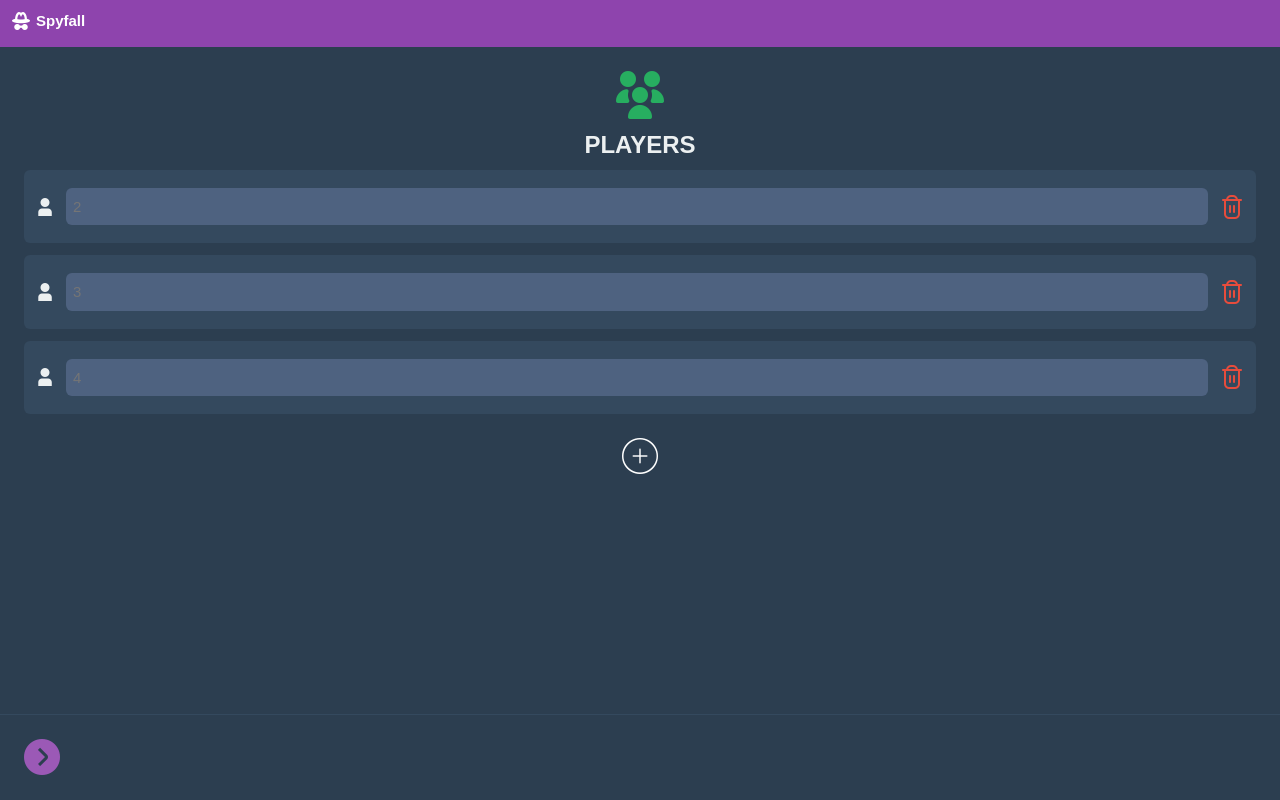
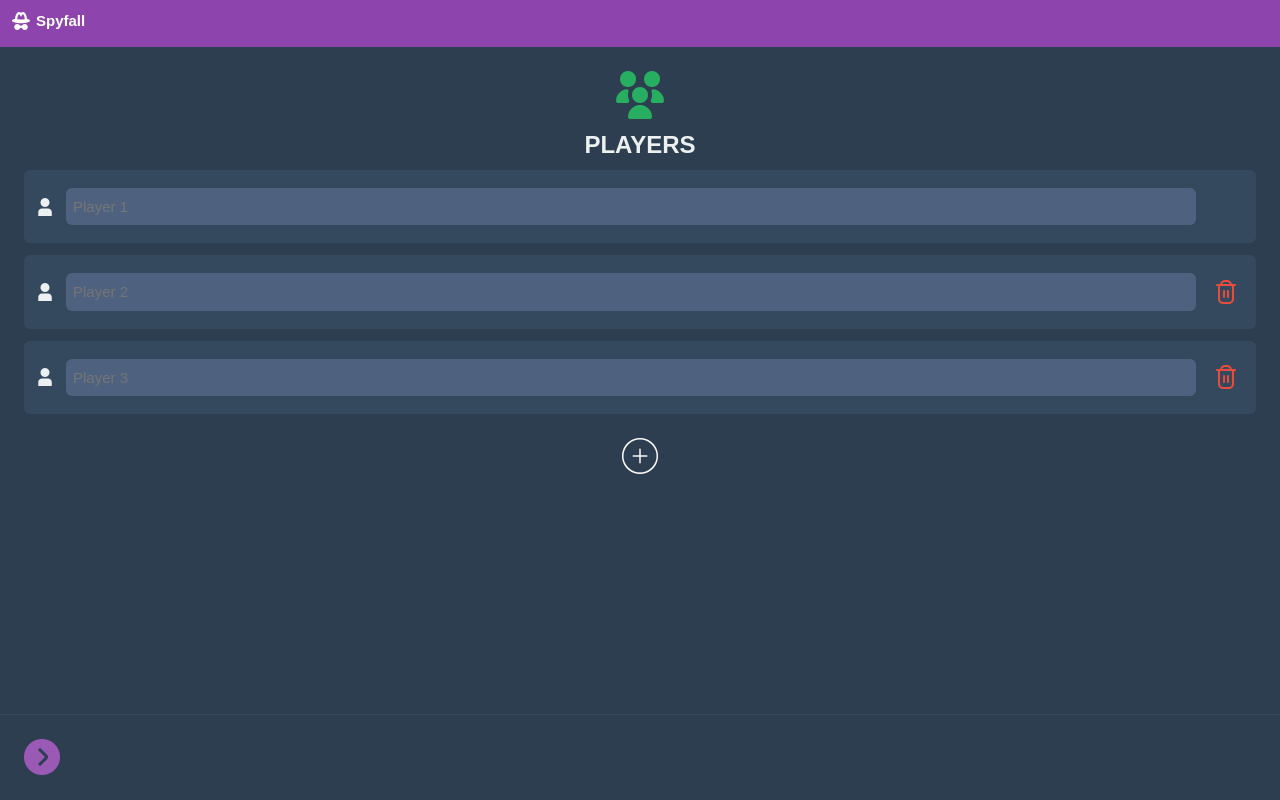
Before and after one commit to kbparagua/likalaro, a Vue app: page /spyfall/new in a window 1280 px wide. Built offline with nearby package versions, Linux system fonts and the light colour scheme.

Commit message:
Fix checking for game validity

```diff
--- a/src/views/spyfall/main/NewGameScreen.vue
+++ b/src/views/spyfall/main/NewGameScreen.vue
@@ -52,7 +52,7 @@ const isValidGame = computed(() => {
 });
 
 function buildLabel(playerIndex) {
-  return `${playerIndex + 2}`;
+  return `Player ${playerIndex + 1}`;
 }
 
 function setPlayer(index, name) {
@@ -77,7 +77,7 @@ function removePlayer(index) {
 };
 
 function create() {
-  if (!isValidGame) {
+  if (!isValidGame.value) {
     console.log("Invalid Game!");
     return false;
   }
--- a/src/views/spyfall/main/new_game_screen/PlayerField.vue
+++ b/src/views/spyfall/main/new_game_screen/PlayerField.vue
@@ -23,9 +23,11 @@ watch(value, (newValue) => {
 
     <input type="text" size="1" :placeholder="label" :name="label" v-model="value" />
 
-    <a href="#remove" class="remove" @click.prevent="$emit('remove')">
+    <span class="remove-container">
+      <a href="#remove" class="remove" v-if="removeable" @click.prevent="$emit('remove')">
         <i class="fi fi-rr-trash"></i>
       </a>
+    </span>
   </div>
 </template>
 
@@ -60,10 +62,15 @@ watch(value, (newValue) => {
       }
     }
 
+    .remove-container {
+      width: 3rem;
+      text-align: center;
+
       .remove {
         color: #e74c3c;
         flex-basis: content;
         font-size: 2rem;
       }
     }
+  }
 </style>
```
Lines whose indentation alone changed are shown as unchanged.
